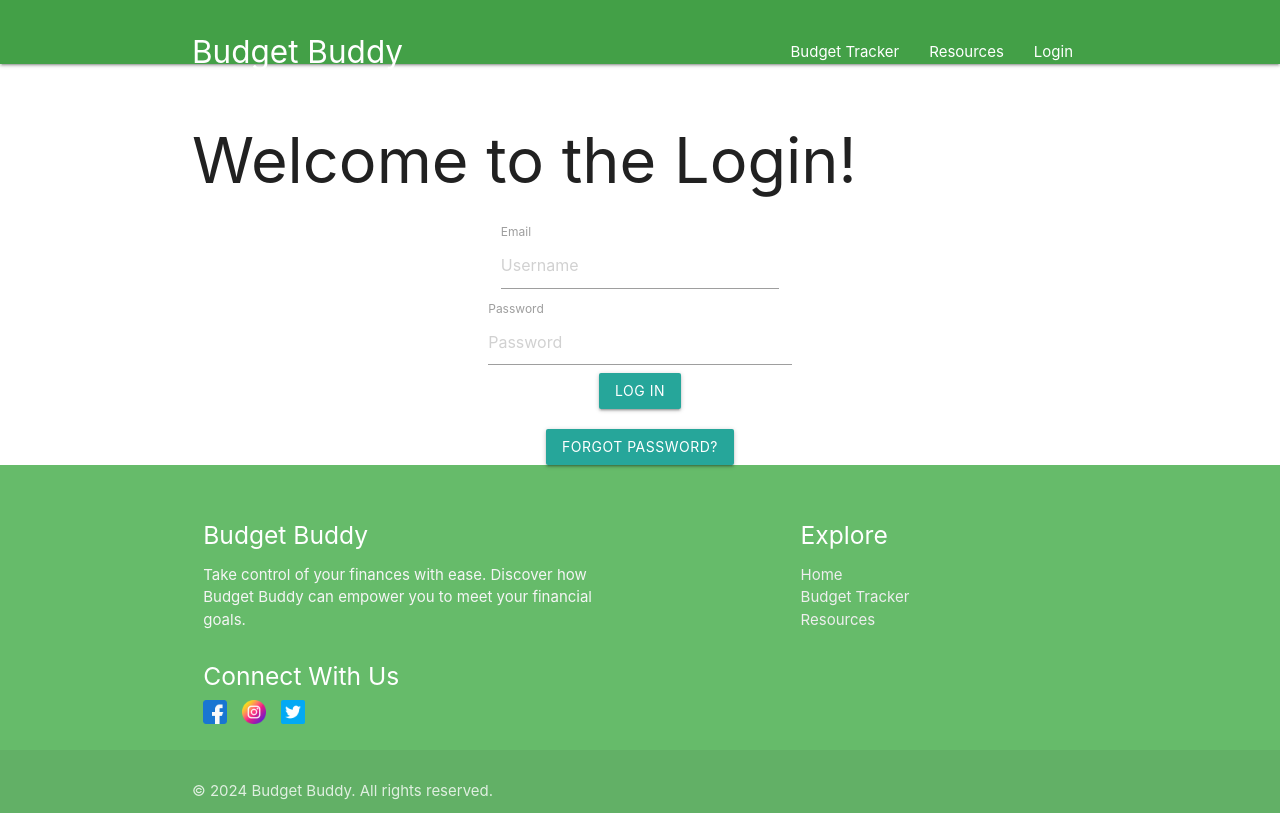
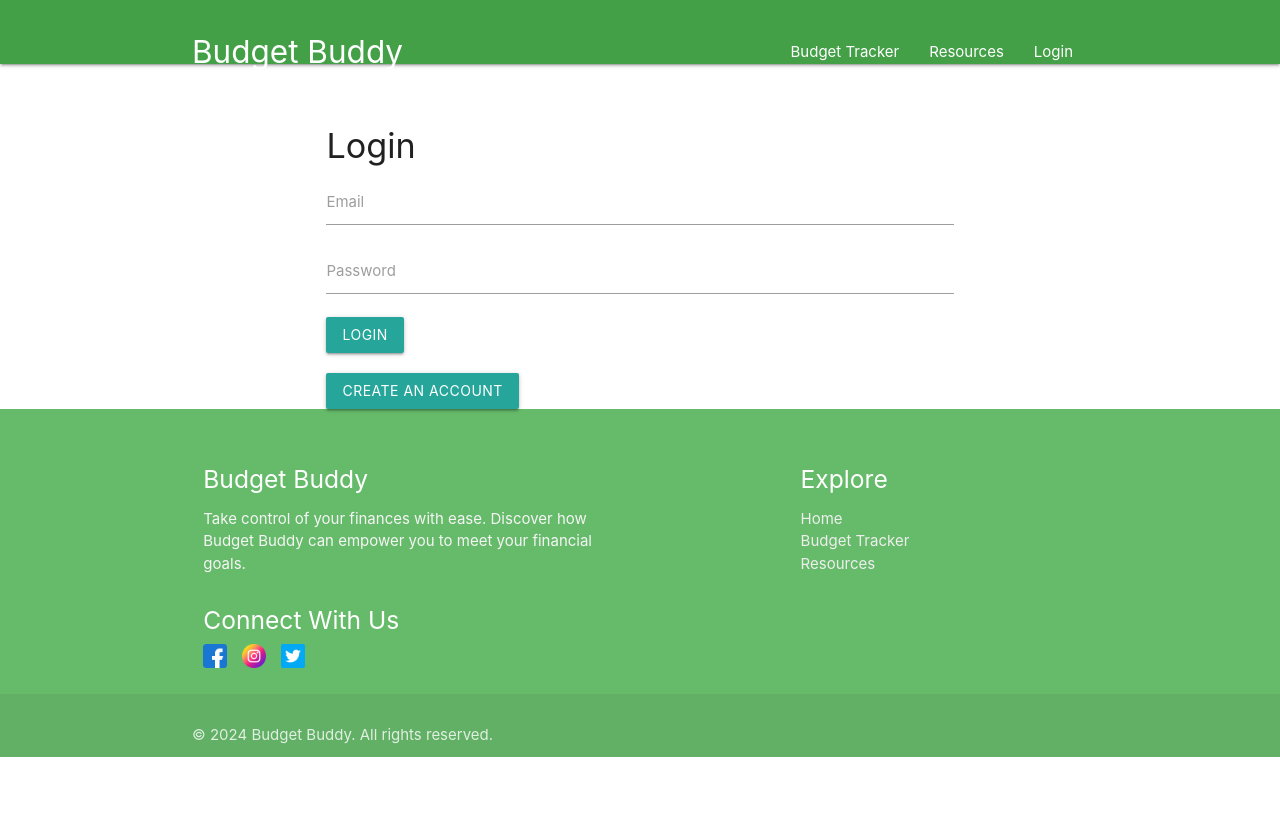
Before and after one commit to kennidystillwell/capstone-frontend, a React (Create React App) app: page /login in a window 1280 px wide. Built offline with nearby package versions, Linux system fonts and the light colour scheme.

Commit message:
login/signup forms created

```diff
--- a/src/App.js
+++ b/src/App.js
@@ -5,6 +5,7 @@
 import Resources from './Resources';
 import Login from './Login';
 import Footer from "./components/Footer";
+import SignUp from './SignUp';
 
 function App() {
   return (
@@ -15,6 +16,7 @@
           <Route path='/budget-tracker' element={<BudgetTracker />} />
           <Route path='/resources' element={<Resources />} />
           <Route path='/login' element={<Login />} />
+          <Route path='/signup' element= {<SignUp />} />
         </Routes>
       </div>
     </Router>
--- a/src/Login.jsx
+++ b/src/Login.jsx
@@ -8,7 +8,6 @@
         <div>
             <NavBar />
             <div className="container">
-                <h1>Welcome to the Login!</h1>
                 <LoginForm></LoginForm>
             </div>
             <Footer />
--- /dev/null
+++ b/src/SignUp.jsx
@@ -0,0 +1,16 @@
+import React from 'react';
+import NavBar from './components/NavBar';
+import Footer from './components/Footer';
+import SignUpForm from './components/SignUpForm';
+
+const SignUp = () => {
+  return (
+    <div>
+      <NavBar />
+      <SignUpForm />
+      <Footer />
+    </div>
+  );
+};
+
+export default SignUp;
--- /dev/null
+++ b/src/components/LoginForm.js
@@ -0,0 +1,30 @@
+import React from 'react';
+import { Link } from 'react-router-dom';
+import NavBar from './NavBar';
+import Footer from './Footer';
+
+const LoginForm = () => {
+  return (
+    <div>
+      <div className="container">
+        <h4>Login</h4>
+        <form>
+          <div className="input-field">
+            <input id="email" type="email" className="validate" />
+            <label htmlFor="email">Email</label>
+          </div>
+          <div className="input-field">
+            <input id="password" type="password" className="validate" />
+            <label htmlFor="password">Password</label>
+          </div>
+          <button className="btn waves-effect waves-light" type="submit">Login</button>
+        </form>
+        <div style={{ marginTop: '20px' }}>
+          <Link to="/signup" className="waves-effect waves-light btn">Create an Account</Link>
+        </div>
+      </div>
+    </div>
+  );
+};
+
+export default LoginForm;
--- a/src/components/LoginForm.jsx
+++ /dev/null
@@ -1,107 +0,0 @@
-import React, { useState } from "react";
-import { Form, Button, Alert } from "react-bootstrap";
-import "../css/loginForm.css";
-import axios from "axios"
-
-
-
-
-export default function LoginForm() {
-    const [inputEmail, setInputEmail] = useState("");
-    const [inputPassword, setInputPassword] = useState("");
-
-    const [show, setShow] = useState(false);
-    const [loading, setLoading] = useState(false);
-
-    const handleSubmit = async (event) => {
-        event.preventDefault();
-        setLoading(true);
-        // await delay(500);
-        const response = await axios.get('http://localhost:5000/login', {
-            params: {
-                email: inputEmail,
-                password: inputPassword
-            }
-        })
-        let result = await response.data;
-        console.log(result.data)
-
-        // console.log(`Username :${inputUsername}, Password :${inputPassword}`);
-        // if (inputUsername !== "admin" || inputPassword !== "admin") {
-        //     setShow(true);
-        // }
-
-        setLoading(false);
-    };
-
-    const handlePassword = () => { };
-
-    function delay(ms) {
-        return new Promise((resolve) => setTimeout(resolve, ms));
-    }
-
-    return (
-        <div
-        >
-            {/* Overlay */}
-            <div className="sign-in__backdrop"></div>
-            {/* Form */}
-            <Form className="shadow p-4 bg-white rounded" onSubmit={handleSubmit}>
-                {/* ALert */}
-                {show ? (
-                    <Alert
-                        className="mb-2"
-                        variant="danger"
-                        onClose={() => setShow(false)}
-                        dismissible
-                    >
-                        Incorrect username or password.
-                    </Alert>
-                ) : (
-                    <div />
-                )}
-                <Form.Group className="mb-2" controlId="username">
-                    <Form.Label>Email</Form.Label>
-                    <Form.Control
-                        type="text"
-                        value={inputEmail}
-                        placeholder="Username"
-                        onChange={(e) => setInputEmail(e.target.value)}
-                        required
-                    />
-                </Form.Group>
-                <Form.Group className="mb-2" controlId="password">
-                    <Form.Label>Password</Form.Label>
-                    <Form.Control
-                        type="password"
-                        value={inputPassword}
-                        placeholder="Password"
-                        onChange={(e) => setInputPassword(e.target.value)}
-                        required
-                    />
-                </Form.Group>
-                <Form.Group className="mb-2" controlId="checkbox">
-
-                </Form.Group>
-                {!loading ? (
-                    <Button className="w-100" variant="primary" type="submit">
-                        Log In
-                    </Button>
-                ) : (
-                    <Button className="w-100" variant="primary" type="submit" disabled>
-                        Logging In...
-                    </Button>
-                )}
-                <div className="d-grid justify-content-end">
-                    <Button
-                        className="text-muted px-0"
-                        variant="link"
-                        onClick={handlePassword}
-                    >
-                        Forgot password?
-                    </Button>
-                </div>
-            </Form>
-        </div>
-    );
-};
--- /dev/null
+++ b/src/components/SignUpForm.js
@@ -0,0 +1,46 @@
+import React from 'react';
+import { Link } from 'react-router-dom';
+import NavBar from './NavBar';
+import Footer from './Footer';
+
+const SignUpForm = () => {
+  return (
+    <div>
+      <div className="container">
+        <h4>Create an Account</h4>
+        <form>
+          <div className="input-field">
+            <input id="first_name" type="text" className="validate" />
+            <label htmlFor="first_name">First Name</label>
+          </div>
+          <div className="input-field">
+            <input id="last_name" type="text" className="validate" />
+            <label htmlFor="last_name">Last Name</label>
+          </div>
+          <div className="input-field">
+            <input id="email" type="email" className="validate" />
+            <label htmlFor="email">Email</label>
+          </div>
+          <div className="input-field">
+            <input id="phone" type="tel" className="validate" />
+            <label htmlFor="phone">Phone Number</label>
+          </div>
+          <div className="input-field">
+            <input id="password" type="password" className="validate" />
+            <label htmlFor="password">Password</label>
+          </div>
+          <div className="input-field">
+            <input id="security_question" type="text" className="validate" />
+            <label htmlFor="security_question">Security Question: What is your mother's maiden name?</label>
+          </div>
+          <button className="btn waves-effect waves-light" type="submit">Sign Up</button>
+        </form>
+        <div style={{ marginTop: '20px' }}>
+          <Link to="/login" className="waves-effect waves-light btn">Already have an account? Login</Link>
+        </div>
+      </div>
+    </div>
+  );
+};
+
+export default SignUpForm;
```
